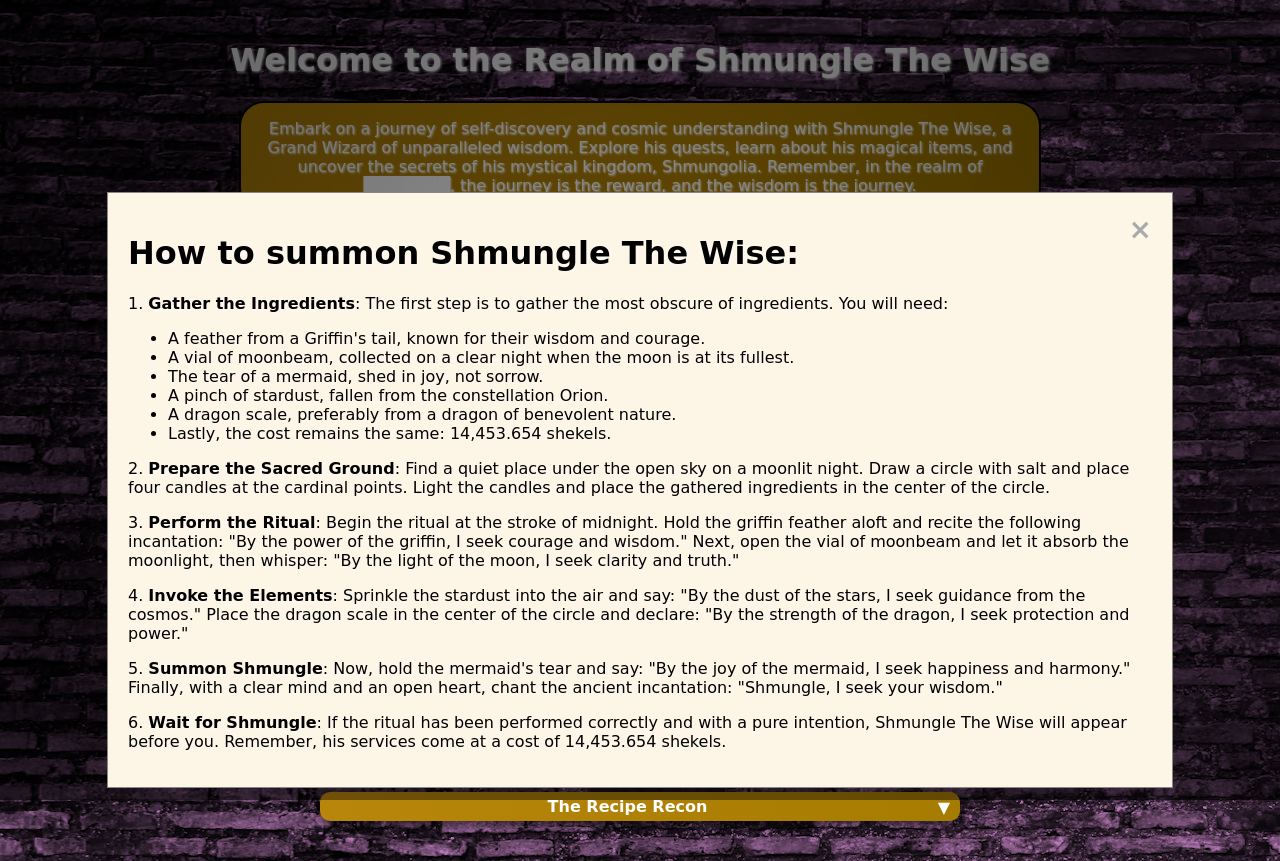
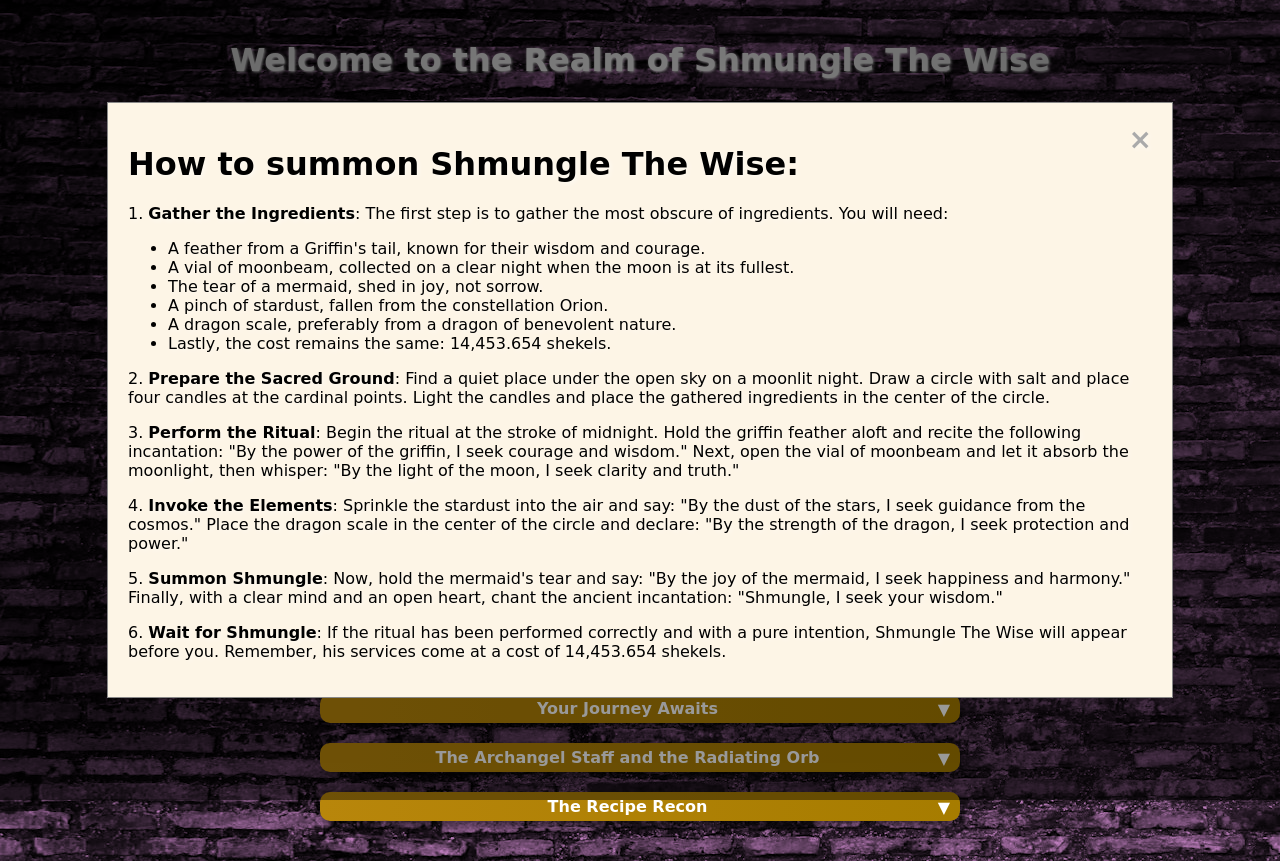
Before and after one commit to Kaylum-Moir/Shmungle, a plain HTML site: page docs/index.html in a window 1280 px wide. Both pictures are taken after a click on the button "Summon Shmungle". Drawn offline with Linux system fonts and the light colour scheme; a web font is replaced by a local one.

Commit message:
Fixed issue with popup scroll bar

```diff
--- a/docs/script.js
+++ b/docs/script.js
@@ -19,7 +19,7 @@ var summonPopup = document.getElementById("summonPopup");
 var close = document.getElementsByClassName("close")[0];
 
 summonButton.onclick = function() {
-    summonPopup.style.display = "block";
+    summonPopup.style.display = "flex";
 }
 
 close.onclick = function() {
--- a/docs/styles.css
+++ b/docs/styles.css
@@ -128,15 +128,18 @@ img {
     margin-bottom: 10vh;
 }
 
+
+
 .popup {
     display: none;
     position: fixed;
+    align-content: center;
     z-index: 1;
     left: 0;
     top: 0;
     width: 100%;
     height: 100%;
-    overflow: auto;
+    overflow: auto; /* Changed from 'scroll' to 'auto' */
     background-color: rgba(0, 0, 0, 0.4);
 }
 
@@ -144,11 +147,12 @@ img {
     background-color: #fdf5e6; /* Yellow-ish off-white */
     color: #000000; /* Black */
     text-shadow: 2px 2px 5px rgba(255, 255, 255, 0.5); /* White inner glow */
-    margin: 15% auto;
+    margin: auto;
     padding: 20px;
     border: 1px solid #888;
     width: 80%;
 }
+
 
 .close {
     color: #aaaaaa;
```
